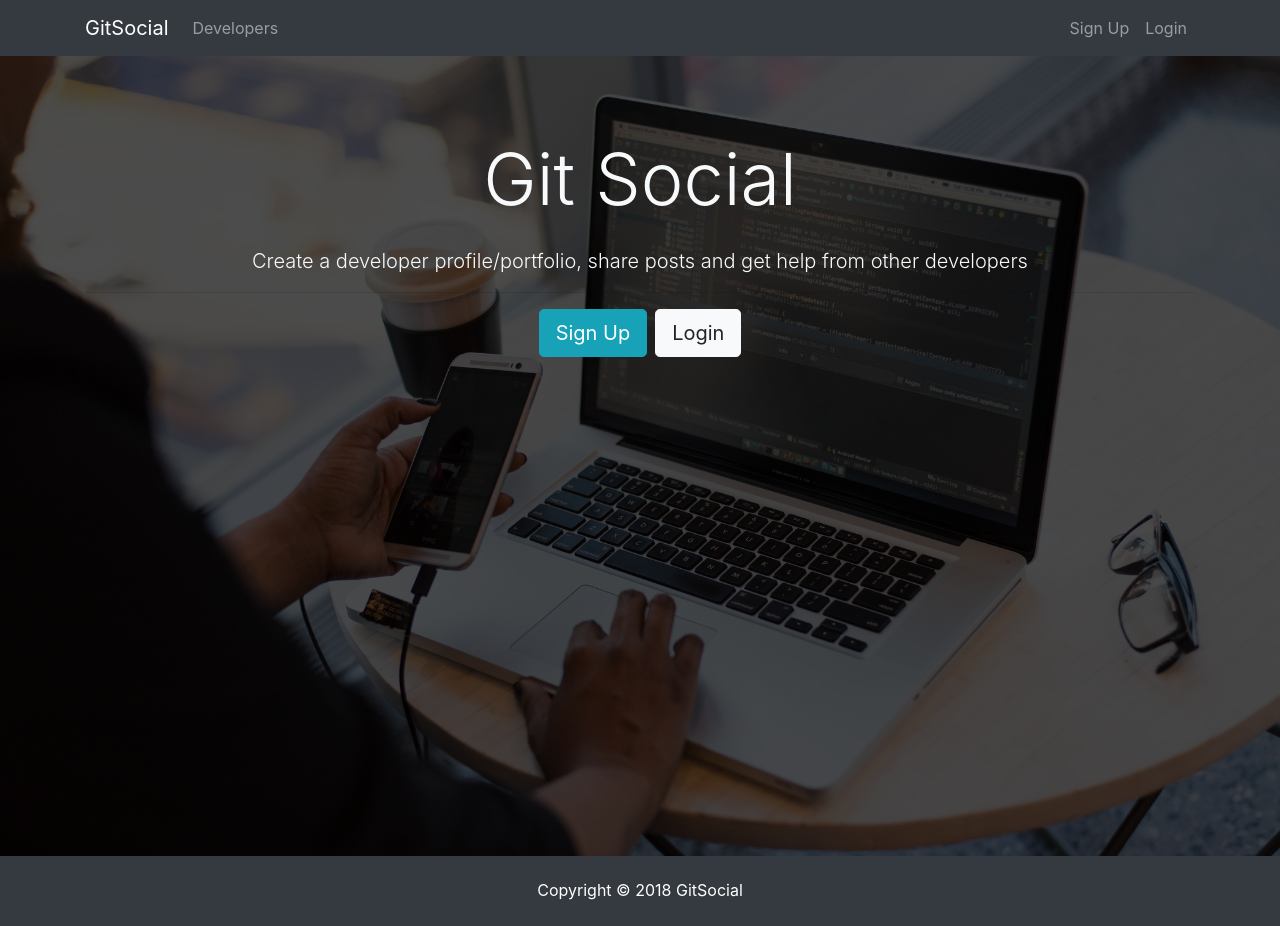
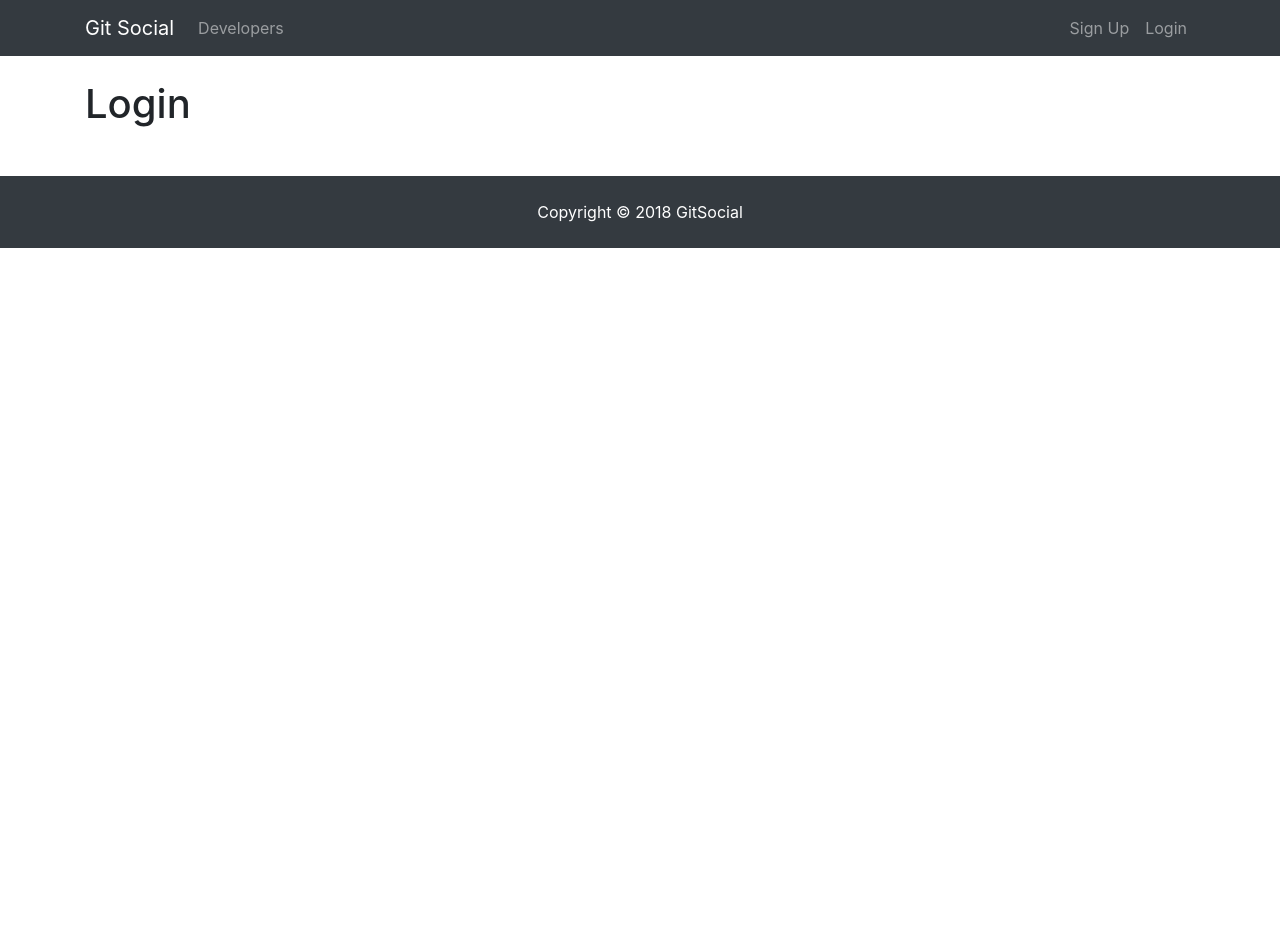
Before and after one commit to RBazelais/git-social, a React (Create React App) app in the folder client/: page /Login in a window 1280 px wide. After the commit the page ends 800 px from the top, so only its background shows below. Built offline with nearby package versions, Linux system fonts and the light colour scheme.

Commit message:
Added React-Router-Dom to client and routes for login and registration

```diff
--- a/client/package.json
+++ b/client/package.json
@@ -5,6 +5,7 @@
   "dependencies": {
     "react": "^16.5.2",
     "react-dom": "^16.5.2",
+    "react-router-dom": "^4.3.1",
     "react-scripts": "2.0.5"
   },
   "scripts": {
@@ -14,7 +15,6 @@
     "eject": "react-scripts eject"
   },
   "proxy": "http://localhost:5000",
-
   "eslintConfig": {
     "extends": "react-app"
   },
--- a/client/src/App.js
+++ b/client/src/App.js
@@ -1,17 +1,27 @@
 import React, { Component } from 'react';
+import { BrowserRouter as Router, Route } from 'react-router-dom';
+
 import Navbar from './components/layout/Navbar';
 import Landing from './components/layout/Landing';
 import Footer from './components/layout/Footer';
+import Login from './components/auth/Login';
+import Register from './components/auth/Register';
 import './App.css';
 
 class App extends Component {
 	render() {
 		return (
-		<div className="App">
-			<Navbar />
-			<Landing />
-			<Footer />
-		</div>
+			<Router>
+				<div className="App">
+					<Navbar />
+					<Route exact path="/" component={ Landing } />
+					<div className="container">
+						<Route exact path="/Register" component={ Register }/>
+						<Route exact path="/Login" component={ Login }/>
+					</div>
+					<Footer />
+				</div>
+			</Router>
 		);
 	}
 }
--- /dev/null
+++ b/client/src/components/auth/Login.js
@@ -0,0 +1,13 @@
+import React, { Component } from 'react'
+
+class Login extends Component {
+	render() {
+		return (
+			<div>
+				<h1>Login</h1>
+			</div>
+		)
+	}
+}
+
+export default Login;
--- /dev/null
+++ b/client/src/components/auth/Register.js
@@ -0,0 +1,13 @@
+import React, { Component } from 'react'
+
+class Register extends Component {
+	render() {
+		return (
+			<div>
+				<h1>Register</h1>
+			</div>
+		)
+	}
+}
+
+export default Register;
--- a/client/src/components/layout/Landing.js
+++ b/client/src/components/layout/Landing.js
@@ -1,4 +1,6 @@
 import React, { Component } from 'react'
+import { Link } from 'react-router-dom';
+
 
 class Landing extends Component {
   render() {
@@ -10,11 +12,12 @@
 						<div className="col-md-12 text-center">
 							<h1 className="display-3 mb-4">Git Social</h1>
 							<p className="lead">
+								{'  '}
 								Create a developer profile/portfolio, share posts and get help from other developers
 							</p>
 							<hr />
-							<a href="register.html" className="btn btn-lg btn-info mr-2">Sign Up</a>
-							<a href="login.html" className="btn btn-lg btn-light">Login</a>
+							<Link to="/Register" className="btn btn-lg btn-info mr-2">Sign Up</Link>
+							<Link to="/Login" className="btn btn-lg btn-light">Login</Link>
 						</div>
 					</div>
 				</div>
--- a/client/src/components/layout/Navbar.js
+++ b/client/src/components/layout/Navbar.js
@@ -1,11 +1,12 @@
 import React, { Component } from 'react'
+import { Link } from 'react-router-dom';
 
 class Navbar extends Component {
 render() { //  life cycle method, must return jsx
 	return (
 		<nav className="navbar navbar-expand-sm navbar-dark bg-dark mb-4">
 			<div className="container">
-				<a className="navbar-brand" href="landing.html">GitSocial</a>
+				<Link className="navbar-brand" to="/">Git Social</Link>
 				<button className="navbar-toggler" type="button" data-toggle="collapse" data-target="#mobile-nav">
 					<span className="navbar-toggler-icon"></span>
 				</button>
@@ -13,16 +14,16 @@
 				<div className="collapse navbar-collapse" id="mobile-nav">
 					<ul className="navbar-nav mr-auto">
 						<li className="nav-item">
-							<a className="nav-link" href="profiles.html">Developers
-							</a>
+							<Link className="nav-link" to="/Profiles">Developers
+							</Link>
 						</li>
 					</ul>
 					<ul className="navbar-nav ml-auto">
 						<li className="nav-item">
-							<a className="nav-link" href="register.html">Sign Up</a>
+							<Link className="nav-link" to="/Register">Sign Up</Link>
 						</li>
 						<li className="nav-item">
-							<a className="nav-link" href="login.html">Login</a>
+							<Link className="nav-link" to="/Login">Login</Link>
 						</li>
 					</ul>
 				</div>
```
